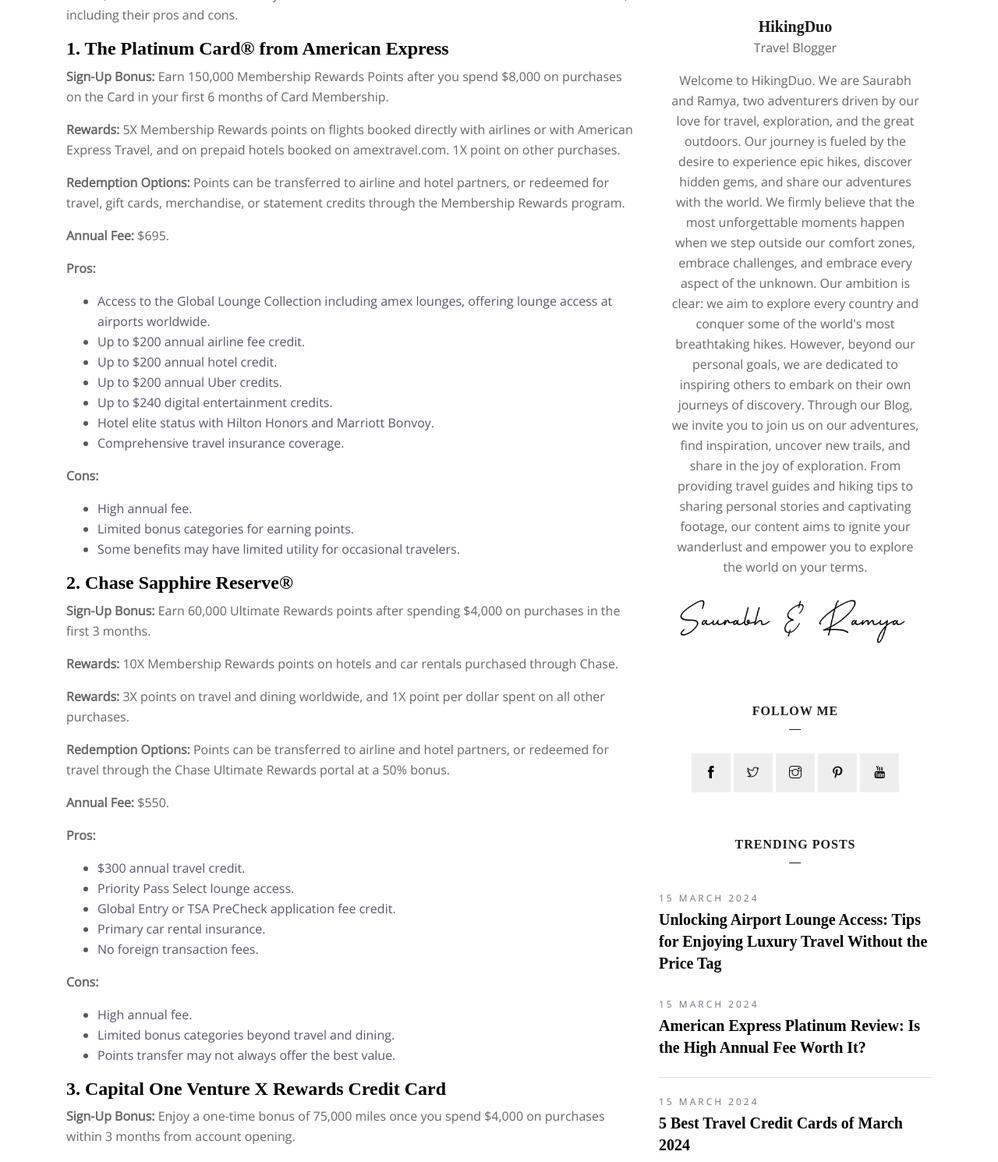
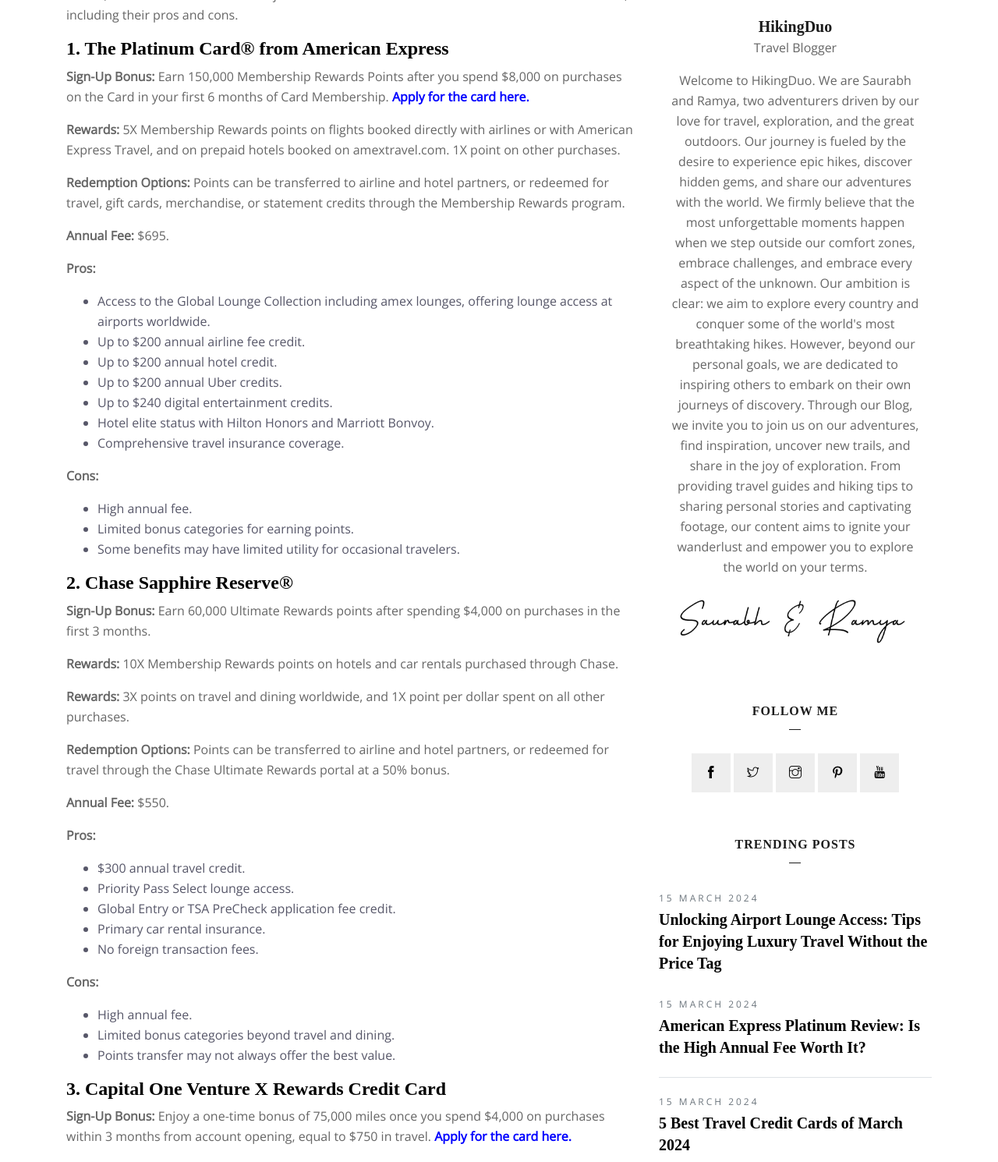
Before and after one commit to hikingduo/hikingduo, a Jekyll site: the page built from _posts/2024-03-11-5-best-travel-credit-cards-as-of-March-2024.md, in a window 1280 px wide, cut to the strip 424-1914 px from the top of the page. Shown: the whole strip at 78% size. Built offline with Jekyll 4.4.1, drawn with Linux system fonts in a browser that asks for light colours; some web fonts are replaced; comment, search, counter and statistics services are not loaded; some of the changed text lies outside the part shown.

```diff
--- /dev/null
+++ b/CNAME
@@ -0,0 +1 @@
+www.hikingduo.com
--- a/_posts/2024-03-11-5-best-travel-credit-cards-as-of-March-2024.md
+++ b/_posts/2024-03-11-5-best-travel-credit-cards-as-of-March-2024.md
@@ -12,7 +12,7 @@
 
 ### [1. The Platinum Card® from American Express](https://card.americanexpress.com/d/platinum-card/?utm_mcid=&utm_source=google&utm_medium=cpc&utm_term=%2Bamerican%20%2Bexpress%20%2Bplatinum&utm_cmpid=18507428845&utm_adgid=142828790300&utm_tgtid=aud-2277854002789:kwd-383918391531&utm_mt=p&utm_adid=687193864026&utm_dvc=c&utm_ntwk=g&utm_adpos=&utm_plcmnt=&utm_locphysid=9032188&utm_locintid=&utm_feeditemid=&utm_devicemdl=&utm_plcmnttgt=&utm_programname=brandcps&utm_cmp=Platinum&utm_sl=&gclid=Cj0KCQjwhtWvBhD9ARIsAOP0Goidr08Jx1LKVjW6l2CZ7Okdw7AwtEOThNaEnTo6ZZPze7s2j1e5LJkaAgPVEALw_wcB)
 
-**Sign-Up Bonus:** Earn 150,000 Membership Rewards Points after you spend $8,000 on purchases on the Card in your first 6 months of Card Membership.
+**Sign-Up Bonus:** Earn 150,000 Membership Rewards Points after you spend $8,000 on purchases on the Card in your first 6 months of Card Membership. <a href="https://i.capitalone.com/G6FzFcF87"><b style="color: blue;">Apply for the card here.</b></a>
 
 **Rewards:** 5X Membership Rewards points on flights booked directly with airlines or with American Express Travel, and on prepaid hotels booked on amextravel.com. 1X point on other purchases.
 
@@ -58,9 +58,9 @@
 - Limited bonus categories beyond travel and dining.
 - Points transfer may not always offer the best value.
 
-### [3. Capital One Venture X Rewards Credit Card](https://www.capitalone.com/credit-cards/lp/venture-x/lp1/?external_id=WWW_XXXXX_ZZZ_ONL-SE_ZZZZZ_T_SEM2_ZZZZ_c_Zg_2c910552-e184-44ae-a943-f1ce26d81c86_687052895412_779595&target_id=kwd-1432579728236&oC=CO5ed2SUs1&gad_source=1&gclid=Cj0KCQjwhtWvBhD9ARIsAOP0GoiDFwkFXpDSZBKwCCpmxNwJ4WuCRzVKaEFW0HPaypfNnmWQm9GaWNIaArWLEALw_wcB)
+### [3. Capital One Venture X Rewards Credit Card](https://i.capitalone.com/G6FzFcF87)
 
-**Sign-Up Bonus:** Enjoy a one-time bonus of 75,000 miles once you spend $4,000 on purchases within 3 months from account opening.
+**Sign-Up Bonus:** Enjoy a one-time bonus of 75,000 miles once you spend $4,000 on purchases within 3 months from account opening, equal to $750 in travel.  <a href="https://i.capitalone.com/G6FzFcF87"><b style="color: blue;">Apply for the card here.</b></a>
 
 **Anniversary Bonus:** Get 10,000 bonus miles (equal to $100 towards travel) every year, starting on your first anniversary.
 
@@ -105,9 +105,9 @@
 
 ### [5. Chase Sapphire Preferred® Card](https://creditcards.chase.com/a1/23Q4/sapphire/dual?CELL=6D4C&jp_cmp=cc/Sapphire+Preferred_Brand_Exact_Sapphire+Preferred_SEM_US_NA_Standard_NA/sea/p56274819573/Chase+Sapphire+Preferred&gclsrc=aw.ds&ds_rl=1253080&gad_source=1&gclid=Cj0KCQjwhtWvBhD9ARIsAOP0Goh4qo5px-cQ1wnyuJRI3l9gYNRog211M0NWz6L-4naNxrm04AVUIXEaAjNKEALw_wcB&gclsrc=aw.ds)
 
-**Sign-Up Bonus:** Earn 60,000 Ultimate Rewards points after spending $4,000 on purchases in the first 3 months.
+**Sign-Up Bonus:** Earn 60,000 bonus points after you spend $4,000 on purchases in the first 3 months from account opening. That's $750 toward travel when you redeem through Chase Ultimate Rewards®.
 
-**Rewards:** 2X points on travel and dining worldwide, and 1X point per dollar spent on all other purchases.
+**Rewards:** 5X Points on travel purchased through Chase Ultimate Rewards®. 3X Points on dining. 3X Points on select streaming services. 3X Points on online groceries. 2X Points on all other travel purchases. 1X Point on all other purchases.
 
 **Redemption Options:** Points can be transferred to airline and hotel partners, or redeemed for travel through the Chase Ultimate Rewards portal at a 25% bonus.
 
```
